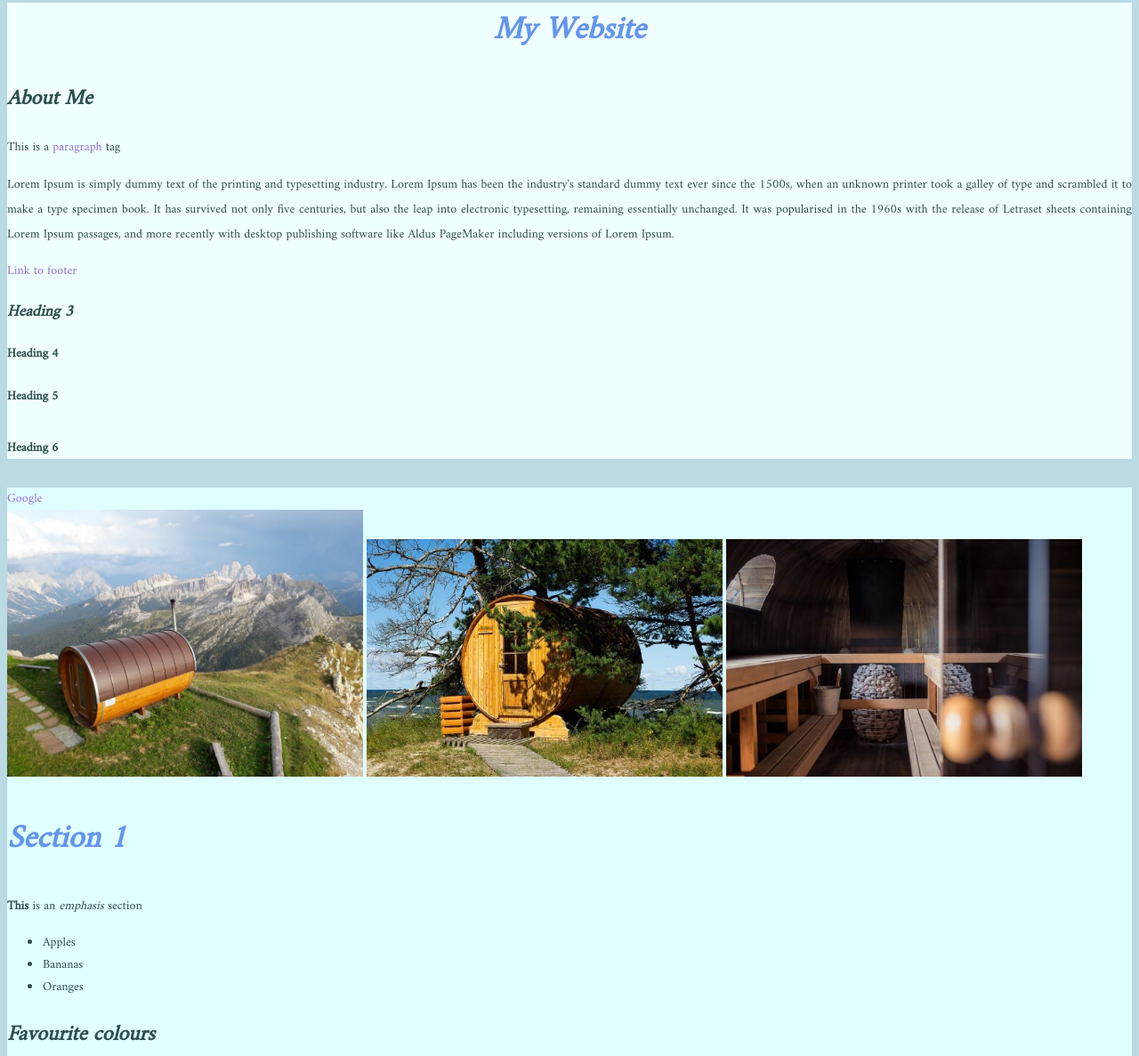
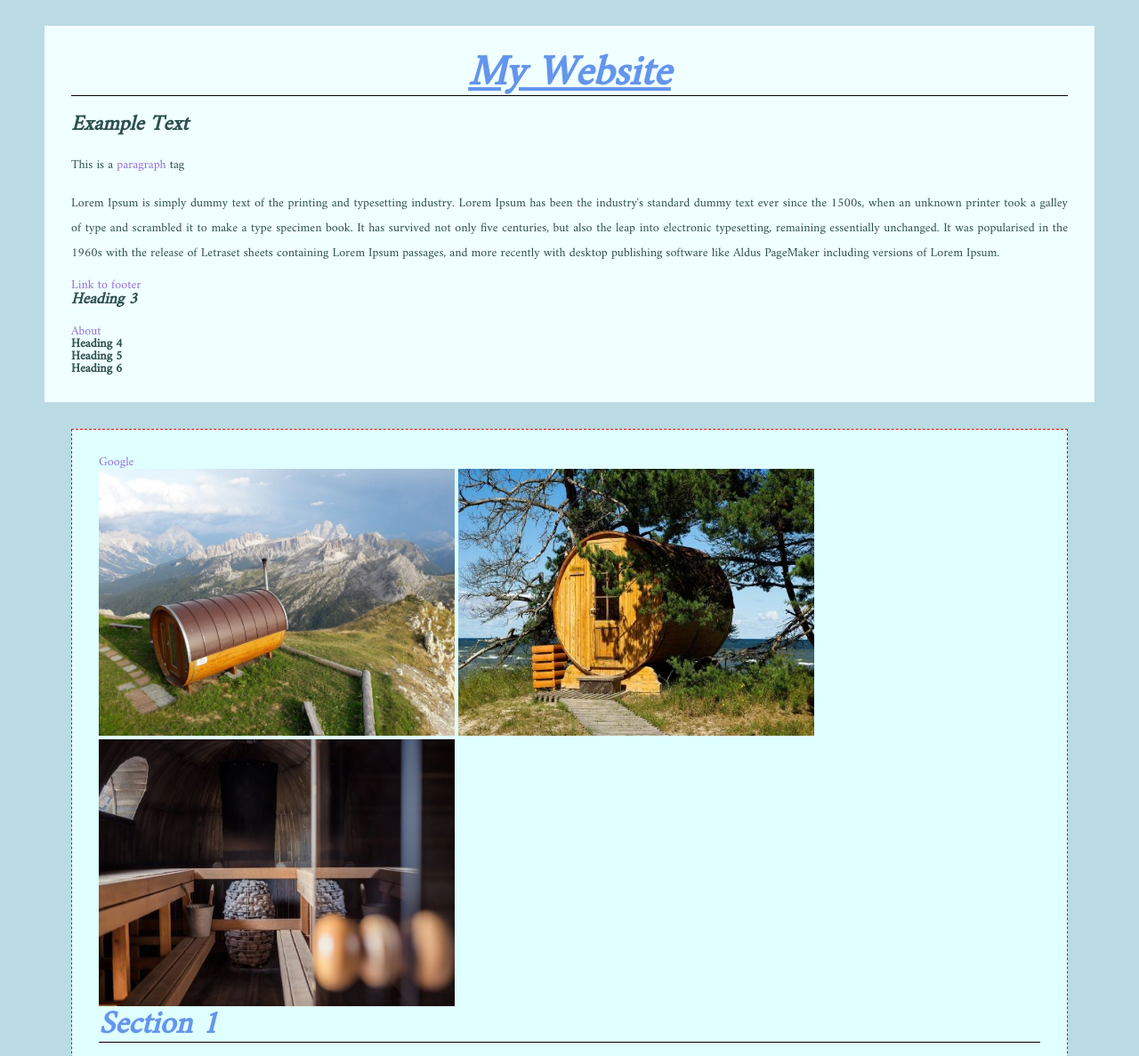
Before and after one commit to cassaurora/Website, a plain HTML site: page index.html in a window 1280 px wide. Shown: the part 21-1208 px from the top of the page at 89% size. Drawn offline with Linux system fonts and the light colour scheme.

Commit message:
Added about.html, editied index.html and style.css

```diff
--- a/index.html
+++ b/index.html
@@ -9,8 +9,8 @@
 <body>
 <!-- hello there -->
   <header>
-    <h1>My Website</h1>
-    <h2>About Me</h2>
+    <h1 class="title">My Website</h1>
+    <h2>Example Text</h2>
     <p>This is a <a href="http://www.google.ca">paragraph</a> tag</p>
     <p>Lorem Ipsum is simply dummy text of the printing and typesetting industry. Lorem Ipsum has been the industry's standard dummy text ever since the 1500s, when an unknown printer took a galley of type and scrambled it to make a type specimen book. It has survived not only five centuries, but also the leap into electronic typesetting, remaining essentially unchanged. It was popularised in the 1960s with the release of Letraset sheets containing Lorem Ipsum passages, and more recently with desktop publishing software like Aldus PageMaker including versions of Lorem Ipsum.</p>
 
@@ -18,6 +18,8 @@
 
 
     <h3>Heading 3</h3>
+    <a href="about.html">About</a>
+
     <h4>Heading 4</h4>
     <h5>Heading 5</h5>
     <h6>Heading 6</h6>
@@ -28,11 +30,12 @@
   <div><a href="http://www.google.ca"target="_blank">Google</a></div>
 
 
-  <img src="images/mtn_sauna.jpg" alt="Mountain Sauna"  width="400px"/>
+  <img src="images/mtn_sauna.jpg" alt="Mountain Sauna"/>
 
-  <img src="images/cliff_sauna.jpg" alt="Cliff Sauna" width="400px"/>
+  <img src="images/cliff_sauna.jpg" alt="Cliff Sauna"/>
 
-  <img src="images/interior_sauna.jpg" alt="Interior Sauna" width="400px"/>
+  <img src="images/interior_sauna.jpg" alt="Interior Sauna"/>
+
 
   <h1>Section 1</h1>
   <p><strong>This</strong> is an <em>emphasis</em> section</p>
@@ -43,7 +46,7 @@
     <li>Oranges</li>
   </ul>
 
-
+  <section class="block">
   <h2>Favourite colours</h2>
   <ol>
     <li>Red</li>
--- a/style.css
+++ b/style.css
@@ -2,6 +2,9 @@
 
 *{
   font-size:100%;
+  margin:0;
+  line-height:1;
+  /* border: 1px solid red; */
 }
 
 body {
@@ -9,14 +12,22 @@ body {
   color: DimGray;
   font-family: 'Amiri', serif;
   font-size: 14px;
+  margin: 50px;
 }
 
 /* Heading styles */
+
+.title {
+  font-size: 48px;
+  text-decoration: underline;
+  /* color:  blue; */
+}
 
 h1 {
   color: CornflowerBlue;
   font-size: 36px;
   text-align: left;
+  border-bottom: 1px solid black;
 }
 
 /* Overriding Header Style */
@@ -41,11 +52,17 @@ h3 {
 h1, h2, h3 {
   font-weight: bold;
   font-style: italic;
+  margin-bottom: 20px;
 }
 
 p {
   line-height: 2;
   text-align: justify;
+  margin:15px 0;
+}
+
+ul, ol {
+  margin: 15px 0;
 }
 
 /* a {
@@ -76,14 +93,35 @@ a:visited {
 header {
   background-color: Azure;
   color:DarkSlateGray;
+  padding: 30px;
 }
 
 section {
   background-color: LightCyan;
   color:DarkSlateGray;
+  padding: 30px;
+  border: 1px dashed red;
+  border-bottom: 5px solid grey;
+  margin: 30px;
 }
 
 footer {
   background-color: CornflowerBlue;
   color: white;
+  padding: 30px;
 }
+
+/* header,
+section,
+footer {
+  padding: 30px;
+} */
+
+img {
+  width: 400px;
+  height:300px;
+}
+
+.block {
+  border-bottom: 5px solid green;
+}
```
Also changed, not shown: about.html (added, +20 -0 lines).
